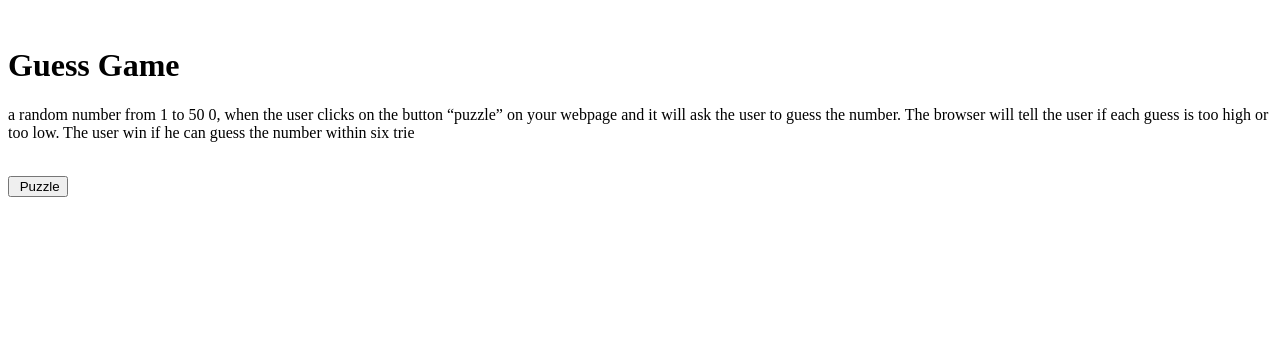
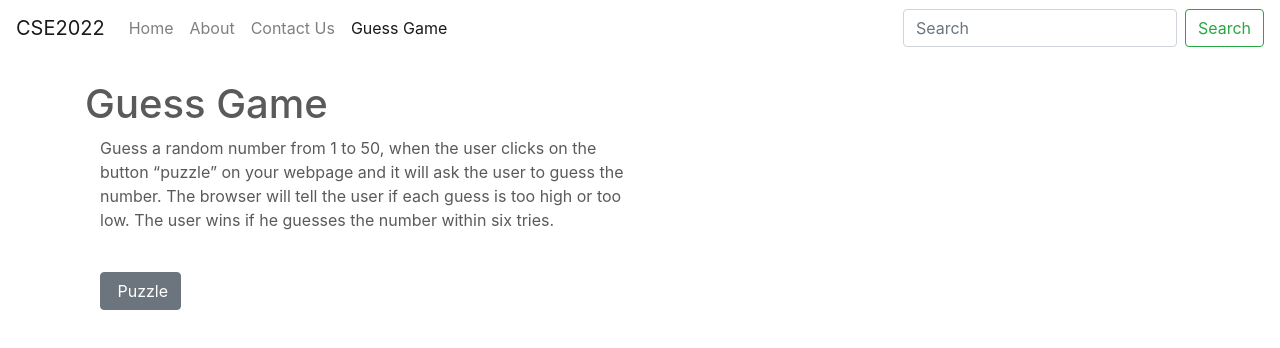
Before and after one commit to abdoaboganima/IOT_website, a plain HTML site: page html/guess game.html in a window 1280 px wide. Drawn offline with Linux system fonts and the light colour scheme.

Commit message:
Added The time delay, changed the layout of the game, added the navbar and corrected some typos

```diff
--- a/html/guess game.html
+++ b/html/guess game.html
@@ -7,15 +7,66 @@
         <meta http-equiv="x-ua-compatible" content="ie=edge">
         <title>guess game</title>
         <script src="../javascripts/guess_check.js"></script>
+        <link rel="stylesheet" href="../css/bootstrap.css">
+        <link rel="stylesheet" href="../css/bootstrap.min.css">
+        <link rel="stylesheet" href="../css/carousel.css">
+        <script src="../javascripts/jquery.js"></script>
+        <script src="../javascripts/bootstrap.js"></script>
+        <script src="../javascripts/bootstrap.min.js"></script>
     </head>
     <body>
+
+        <nav class="navbar navbar-expand-lg navbar-light bg-white">
+            <a class="navbar-brand" href="#">CSE2022</a>
+            <button class="navbar-toggler" type="button" data-toggle="collapse" data-target="#navbarSupportedContent" aria-controls="navbarSupportedContent" aria-expanded="false" aria-label="Toggle navigation">
+                <span class="navbar-toggler-icon"></span>
+            </button>
+            <div class="collapse navbar-collapse" id="navbarSupportedContent">
+                <ul class="navbar-nav mr-auto">
+                    <li class="nav-item">
+                        <a class="nav-link" href="../index.html">Home</a>
+                    </li>
+                    <li class="nav-item ">
+                        <a class="nav-link" href="#">About </a>
+                    </li>
+                <li class="nav-item">
+                    <a class="nav-link" href="#">Contact Us</a>
+                </li>
+                <li class="nav-item">
+                    <a class="nav-link active" href="guess game.html">Guess Game<span class="sr-only">(current)</span></a>
+                </li>
+
+                </ul>
+                <form class="form-inline my-2 my-lg-0">
+                <input class="form-control mr-sm-2" type="search" placeholder="Search" aria-label="Search">
+                <button class="btn btn-outline-success my-2 my-sm-0" type="submit">Search</button>
+                </form>
+            </div>
+        </nav>
+
         <br>
-        <h1>Guess Game</h1>
-        <p>a random number from 1 to 50 0, when the user clicks
-            on the button “puzzle” on your webpage and it will ask the user to guess the number. The
-            browser will tell the user if each guess is too high or too low. The user win if he can guess the
-            number within six trie</p>
+
+        <div id="Game" class="container">
+
+            <h1>Guess Game</h1>
+
+                <div class="col-lg-6 col-md-6 col-sm-12">
+                    <p>
+                        Guess a random number from 1 to 50, when the user clicks
+                        on the button “puzzle” on your webpage and it will ask the user to guess the number. The
+                        browser will tell the user if each guess is too high or too low. The user wins if he  guesses
+                        the number within six tries.
+                    </p>
+                </div>
+
+
+            <br>
+                <div class="col-lg-6 col-md-6 col-sm-12">
+                     <input id="btn" type="button" value=" Puzzle" class="btn btn-secondary" onclick="test()" >
+                </div>
+
+
+        </div>
         <br>
-        <input id="btn" type="button" value=" Puzzle" onclick="test()" >
     </body>
 </html>
--- a/javascripts/guess_check.js
+++ b/javascripts/guess_check.js
@@ -1,21 +1,23 @@
 function test(){
-    alert("wellcome for guess check game you have 6 attempts");
+    alert("Welcome in guess game. You have 6 attempts to guess a number");
 
     let random_num = Math.floor((Math.random()*50)+1);
-    alert(random_num);
+    alert(random_num);  //Showing the actual value
     let user_input=[],compare_num=0;
     let user_attempts=" your attempts are:",game_result="";
     let attempts=6;
+    var success;
 
     for (let index = 1; index <=attempts; index++) {
 
         user_input[index-1]=window.prompt("attempt "+index +" : ")
         if (user_input[index-1]>50|| user_input[index-1]<1) {
-            alert("please inter a numeber between 1-50");
+            alert("Please Enter a number between 1, 50");
             user_input[index-1]=window.prompt("attempt "+index +" : ")
         } else{
             if (user_input[index-1]==random_num) {
                 game_result="Right Answer!\n ";
+                success=true;
                 break;
             } else  {
                 compare_num=random_num - user_input[index-1];
@@ -34,6 +36,7 @@ function test(){
                 }
             if (index==attempts) {
                 game_result="Game Over ! \n" ;
+                success=false;
             }
 
             }
@@ -43,6 +46,14 @@ function test(){
     for (let i = 0; i < user_input.length; i++) {
         user_attempts += user_input[i] +"  ";
     };
-    alert(game_result + user_attempts);
+
+    /*For making a delay of 2 sec before showing the results*/
+    setTimeout(function()
+    {
+        alert(game_result + user_attempts);
+        result=document.createElement("img");
+        result.setAttribute("src", success?"../images/youWin.jpg":"../images/youfail.jpeg")
+        document.getElementById("Game").append(result);
+    }, 2000);
 
 };
```
Also changed, not shown: html/about.html (+4 -1 lines), index.html (+3 -0 lines), images/youWin.jpg (added), images/youfail.jpeg (added).
